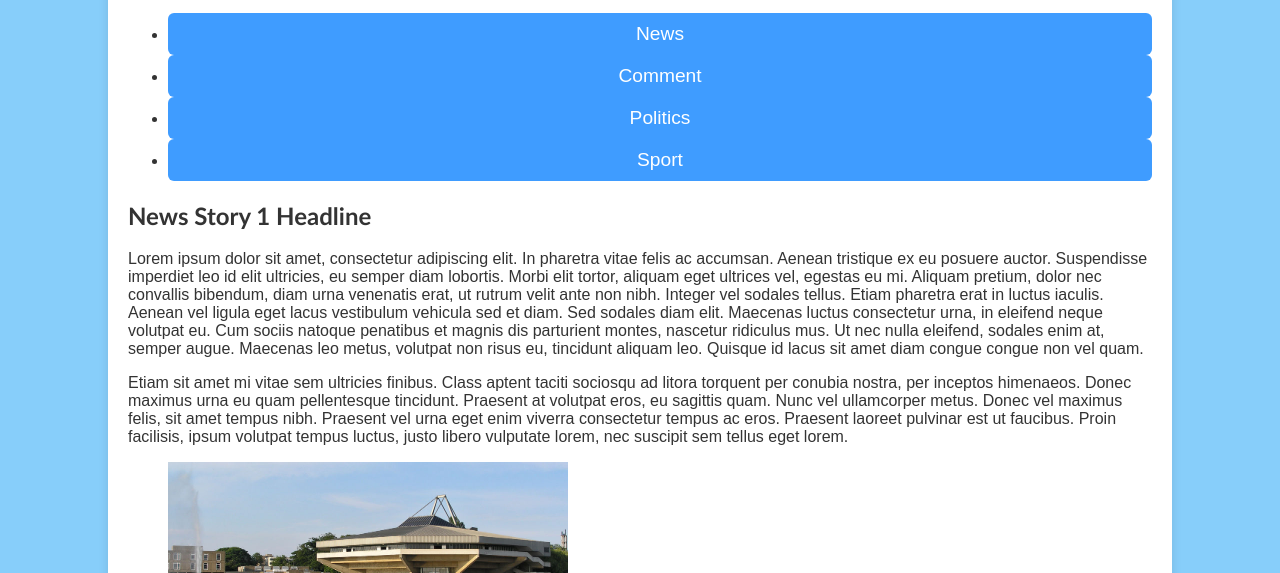
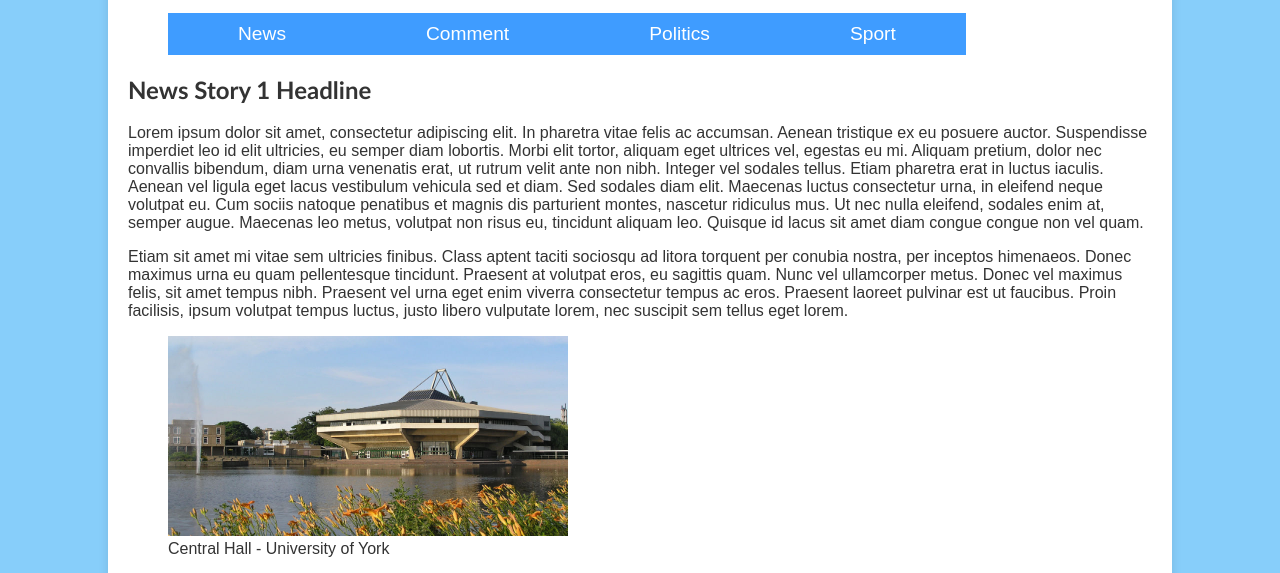
Before and after one commit to Yuxin-xin/week2-p2, a plain HTML site: page W2 Practical 2 starter code/index.html in a window 1280 px wide. Shown: the part 211-784 px from the top of the page. Drawn offline with Linux system fonts and the light colour scheme.

Commit message:
week2 p22

```diff
--- a/W2 Practical 2 starter code/styles.css
+++ b/W2 Practical 2 starter code/styles.css
@@ -31,20 +31,16 @@ header{
     font-size: 1em;
     text-align: right;
 }
-nav ul a{
-    display:inline-flex;
+nav ul li{
+    display:inline-block;
     background-color: #3f9cff;
-    padding: 10px;
-    border-radius: 6px;
+    padding: 10px 70px;
     color: white;
-  }
-
-  #main-nav li {
-    flex: 1;
     text-align: center;
   }
 
-  #main-nav a {
+
+  nav ul a{
     display: block;
     color: white;
     font-size: 1.2rem;
```
